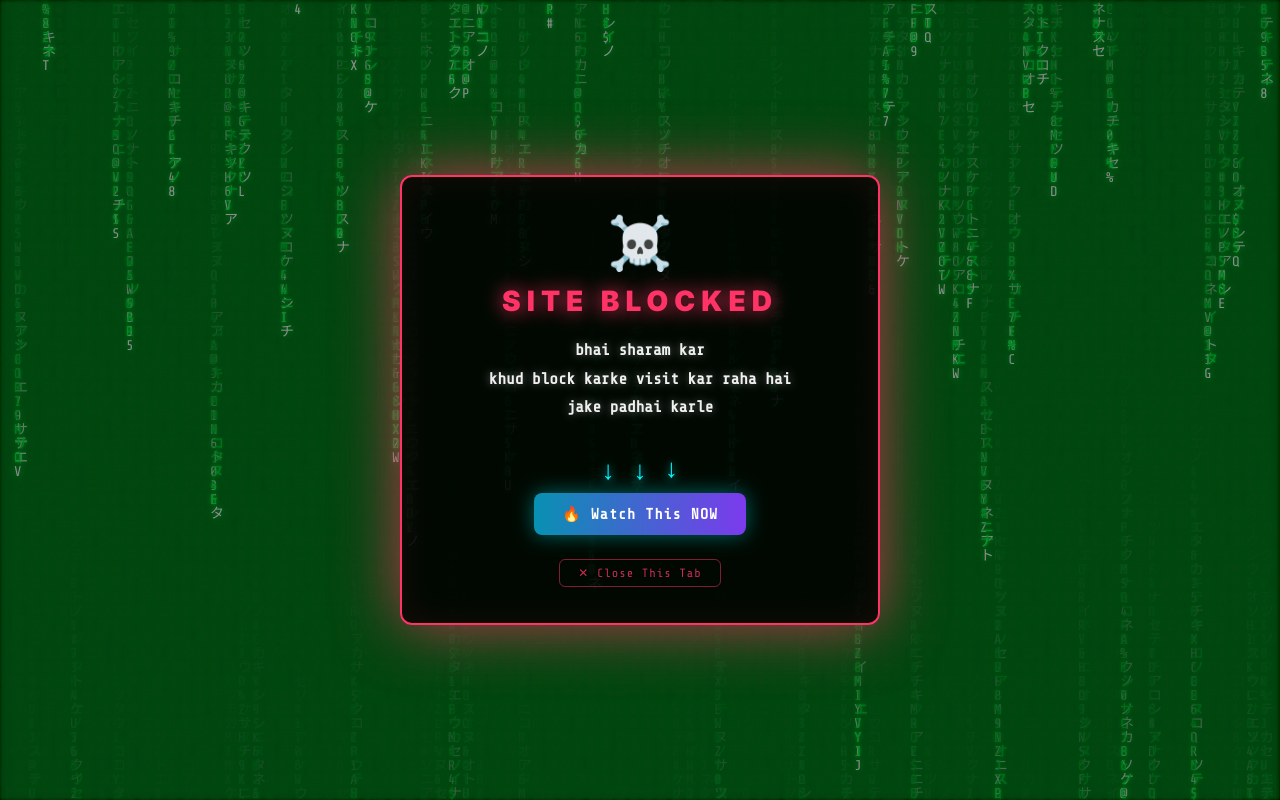
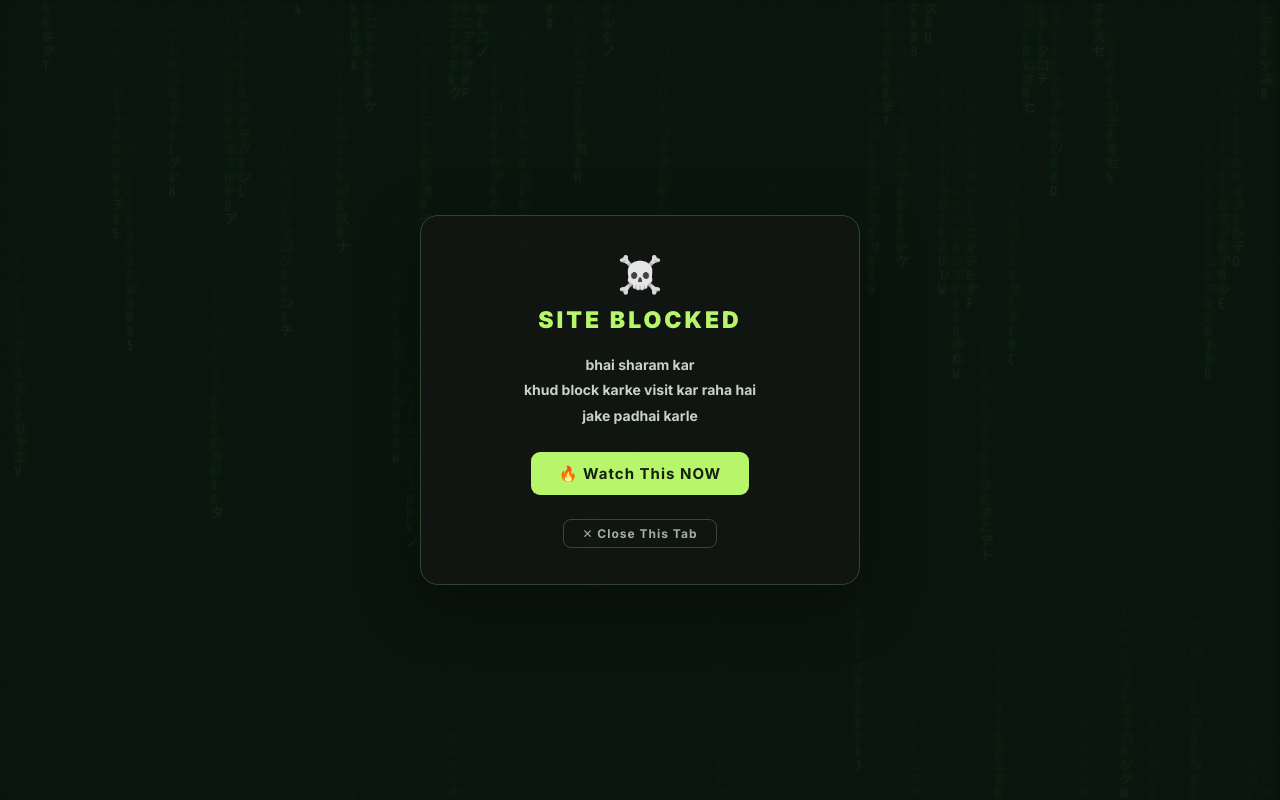
Before and after one commit to cosmiccoder200x-sys/Focusflow, a browser extension: page blocked.html in a window 1280 px wide. Drawn offline with nearby package versions, Linux system fonts and the light colour scheme.

Commit message:
feat: refresh FocusFlow minimal interface

```diff
--- a/blocked.css
+++ b/blocked.css
@@ -121,3 +121,21 @@
   background: rgba(255,51,102,.15);
   color: #ff3366;
 }
+
+/* Minimal FocusFlow blocked-page treatment */
+@import url('https://fonts.googleapis.com/css2?family=Inter:wght@400;500;600;700&display=swap');
+body { background:#0b0e0c; color:#edf3ed; font-family:Inter,ui-sans-serif,system-ui,sans-serif; }
+canvas#matrix { opacity:.07; }
+.warning-box {
+  max-width:440px; padding:36px 32px; border:1px solid #34432f;
+  border-radius:18px; background:rgba(17,22,18,.96);
+  box-shadow:0 18px 60px rgba(0,0,0,.4); animation:none;
+}
+.skull { font-size:36px; filter:grayscale(1); }
+.warn-title { color:#b7f56a; text-shadow:none; font-size:23px; letter-spacing:3px; }
+.warn-msg { color:#c7d2c8; text-shadow:none; font-size:14px; font-weight:500; }
+.arrow-row { display:none; }
+.motivate-link { background:#b7f56a; color:#14200d; border-radius:9px; box-shadow:none; }
+.motivate-link:hover { box-shadow:none; filter:brightness(1.06); }
+.close-btn { color:#a3b0a5; border-color:#39473b; border-radius:8px; font-family:inherit; }
+.close-btn:hover { color:#edf3ed; background:#202a22; }
```
